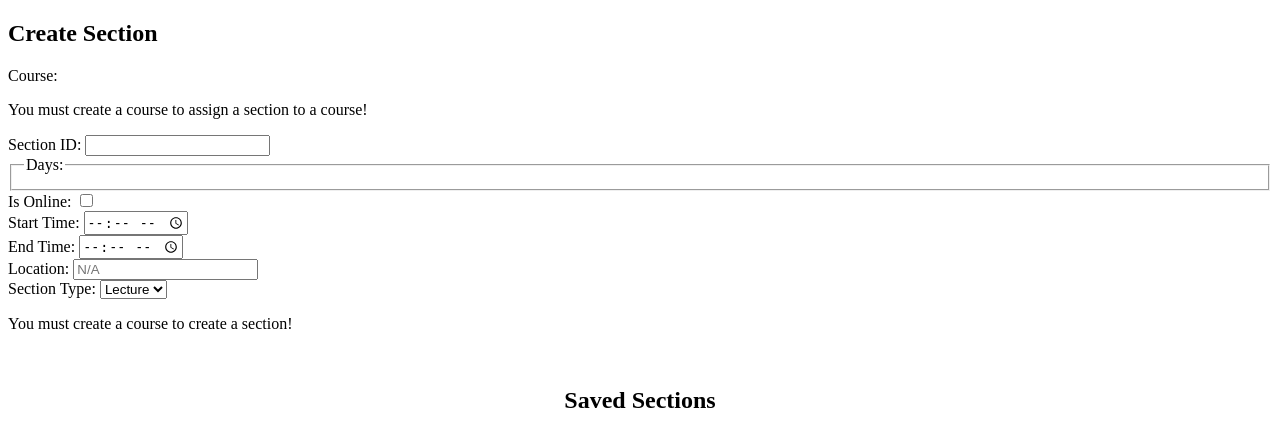
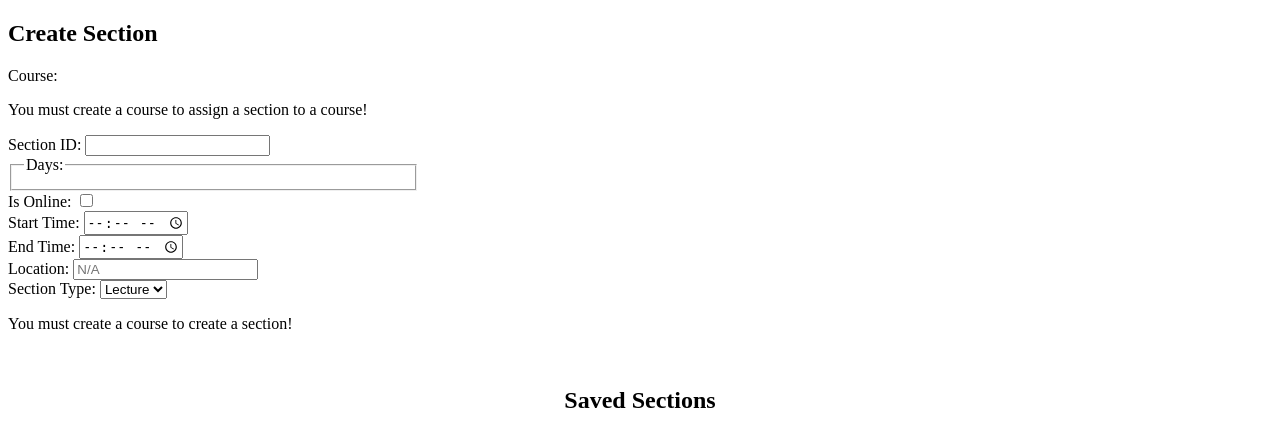
Before and after one commit to ademar-gamero/TA-Web-Application, a Django app: template templates/create_section.html in a window 1280 px wide. Shown: the top 431 px of the page. Run offline with Django 3.2, Linux system fonts and the light colour scheme; the template is opened without the code that fills it, so the values that code supplies are empty.

Commit message:
update create_section template

```diff
--- a/templates/create_section.html
+++ b/templates/create_section.html
@@ -17,6 +17,9 @@
         .center3 {
             margin: auto;
             width: 100%;
+        }
+        fieldset{
+            width: 30%
         }
         td,th {
             border:1px solid black;
@@ -52,7 +55,6 @@
                 {% for day in days %}
                     <label><input type="checkbox" name="days" value="{{ day.pk }}"> {{ day }}</label>
                 {% endfor %}
-
             </fieldset>
 
             </div>
```
